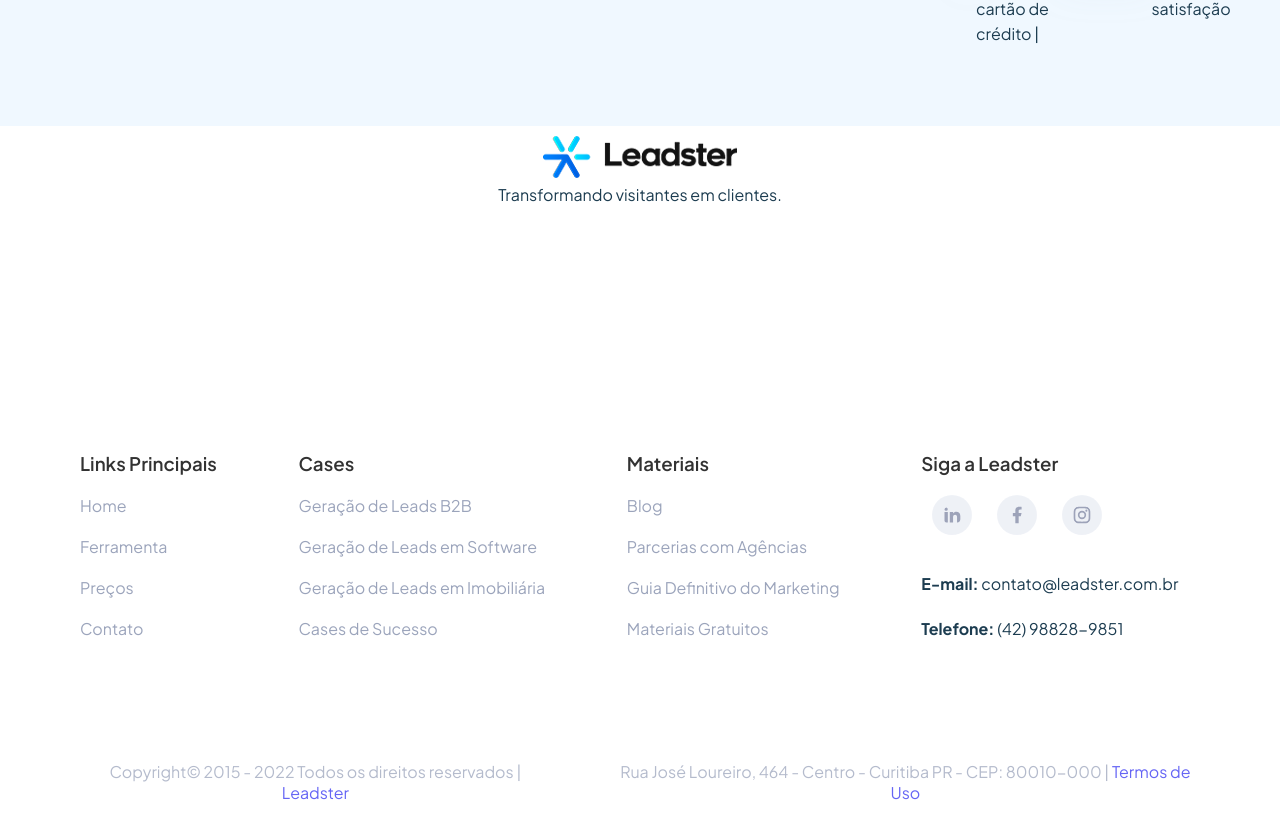
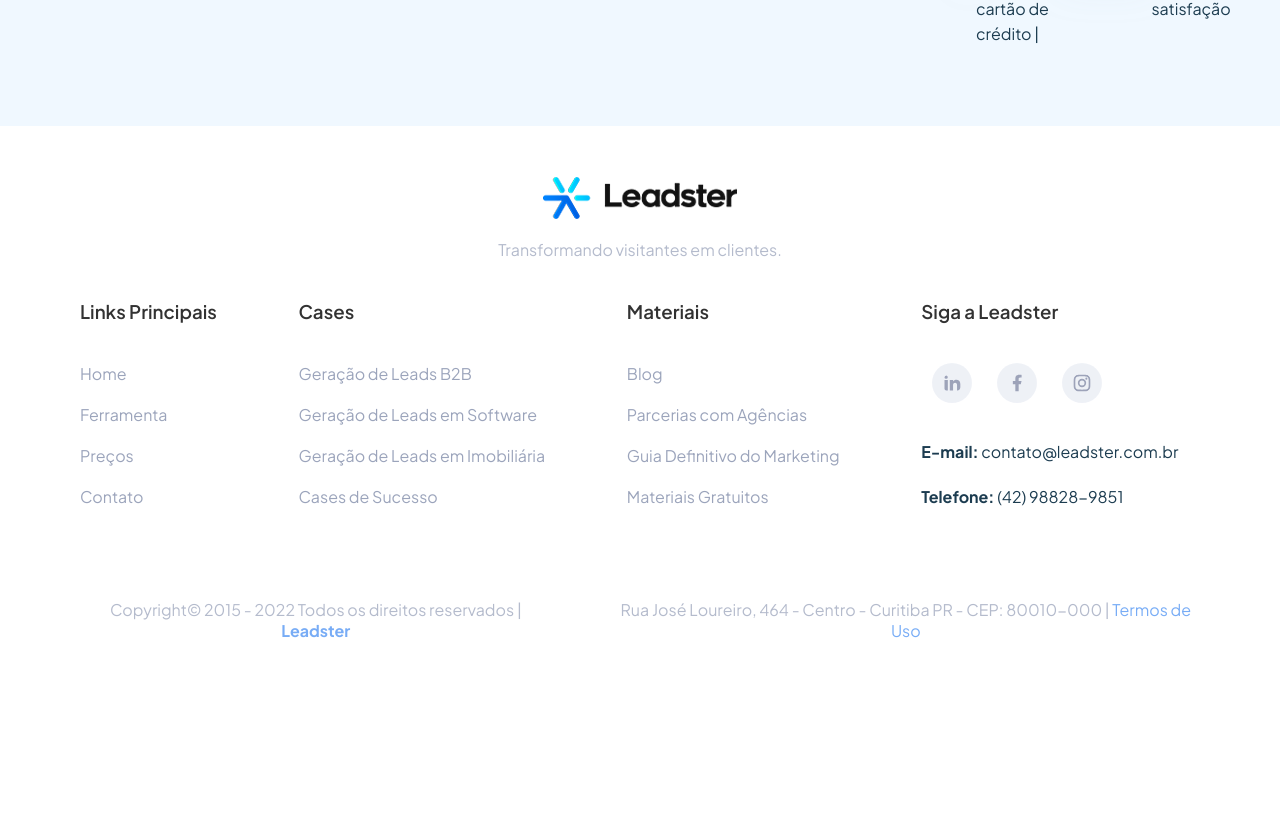
Before and after one commit to debhValois/leadster-desafio-frontend, a Next.js app: page / in a window 1280 px wide. Shown: the part 2716-3554 px from the top of the page. After the commit the page ends 3397 px from the top, so only its background shows below. Built offline with nearby package versions, Linux system fonts and the light colour scheme.

Commit message:
Day 04 - Footer: ajustes finos

```diff
--- a/src/Components/Footer/Footer.jsx
+++ b/src/Components/Footer/Footer.jsx
@@ -1,24 +1,19 @@
-import Logo from '@/UI/Logo';
-import SocialLinks from '@/UI/SocialLinks';
-import styles from './Footer.module.scss';
+import Logo from "@/UI/Logo";
+import SocialLinks from "@/UI/SocialLinks";
+import styles from "./Footer.module.scss";
 
 const Footer = () => {
   return (
     <footer className={styles.footer}>
-      <div className={styles.content}>
-        <div className={styles.logo}>
-            <Logo />
-           <p>
-             Transformando visitantes em clientes.
-           </p>
-         </div>
+      <div className={styles.rowLogo}>
+        <h1>
+          <Logo />
+        </h1>
+        <span>Transformando visitantes em clientes.</span>
       </div>
-
       <div className={styles.content}>
         <div className={styles.columns}>
-          <h3>
-          Links Principais
-          </h3>
+          <h3>Links Principais</h3>
           <ul>
             <li>Home</li>
             <li>Ferramenta</li>
@@ -27,9 +22,7 @@ const Footer = () => {
           </ul>
         </div>
         <div className={styles.columns}>
-          <h3>
-          Cases
-          </h3>
+          <h3>Cases</h3>
           <ul>
             <li>Geração de Leads B2B</li>
             <li>Geração de Leads em Software</li>
@@ -38,9 +31,7 @@ const Footer = () => {
           </ul>
         </div>
         <div className={styles.columns}>
-          <h3>
-          Materiais
-          </h3>
+          <h3>Materiais</h3>
           <ul>
             <li>Blog</li>
             <li>Parcerias com Agências</li>
@@ -49,22 +40,32 @@ const Footer = () => {
           </ul>
         </div>
         <div className={styles.columns}>
-          <h3>
-          Siga a Leadster
-          </h3>
+          <h3>Siga a Leadster</h3>
           <SocialLinks />
           <ul>
-            <p><b>E-mail:</b> contato@leadster.com.br</p>
-            <p><b>Telefone:</b> (42) 98828-9851</p>
+            <p>
+              <b>E-mail:</b> contato@leadster.com.br
+            </p>
+            <p>
+              <b>Telefone:</b> (42) 98828-9851
+            </p>
           </ul>
         </div>
-      </div >
+      </div>
       <div className={styles.content}>
-        <span>Copyright© 2015 - 2022 Todos os direitos reservados |<a href='#'> Leadster</a></span>
-        <span>Rua José Loureiro, 464 - Centro - Curitiba PR - CEP: 80010-000 |<a href='#'> Termos de Uso</a></span>
+        <span>
+          Copyright© 2015 - 2022 Todos os direitos reservados |
+          <a href="#">
+            {" "}
+            <b>Leadster</b>
+          </a>
+        </span>
+        <span>
+          Rua José Loureiro, 464 - Centro - Curitiba PR - CEP: 80010-000 |
+          <a href="#"> Termos de Uso</a>
+        </span>
       </div>
     </footer>
   );
 };
-
 export default Footer;
--- a/src/Components/Footer/Footer.module.scss
+++ b/src/Components/Footer/Footer.module.scss
@@ -1,21 +1,26 @@
-@import '@/styles/variables.scss';
-@import '@/styles/mixins.scss';
+@import "@/styles/variables.scss";
+@import "@/styles/mixins.scss";
 
+.rowLogo {
+  display: flex;
+  flex-direction: column;
+  align-items: center;
+  padding-bottom: 4rem;
+}
 
 .footer {
   background-color: $bgPrimary;
-  padding: 6rem;
-  padding-top: 1rem;
-  padding-bottom: 1rem;
+  padding-left: 6rem;
+  padding-right: 6rem;
 
-  @include device(notebook) {
+  /*@include device(notebook) {
     padding: 6rem 2rem;
     padding-bottom: 1rem;
   }
 
   @include device(tablet) {
     padding: 6rem 1rem;
-  }
+  }*/
 
   span {
     display: block;
@@ -24,34 +29,31 @@
     opacity: 0.6;
   }
 
+  a {
+    color: $azulLetras;
+  }
+
   .content {
     @include max-width;
     display: flex;
     justify-content: space-between;
     gap: 6rem;
+    margin-bottom: 4rem;
 
-
-    @include device(notebook) {
+    /* @include device(notebook) {
       flex-direction: column;
       gap: 4rem;
       align-items: center;
       max-width: 60rem;
       margin-bottom: 4rem;
-    }
-
-    .logo {
-      @include max-width;
-      display: flex;
-      flex-direction: column;
-      align-items: center;
-    }
+    }*/
 
     .columns {
       flex-grow: 1;
+      margin-bottom: 5rem;
 
       h3 {
-        margin-bottom: 2rem;
-        margin-top: 0.5rem;
+        margin-bottom: 4rem;
         color: $black;
         opacity: 0.8;
       }
@@ -63,7 +65,7 @@
 
           &:hover {
             cursor: pointer;
-            color: $azulBtn!important;
+            color: $azulBtn !important;
           }
 
           &:not(:last-of-type) {
@@ -71,11 +73,9 @@
           }
         }
       }
-
-      @include device(notebook) {
+      /*@include device(notebook) {
         max-width: none;
-      }
+      }*/
     }
-
   }
 }
```
